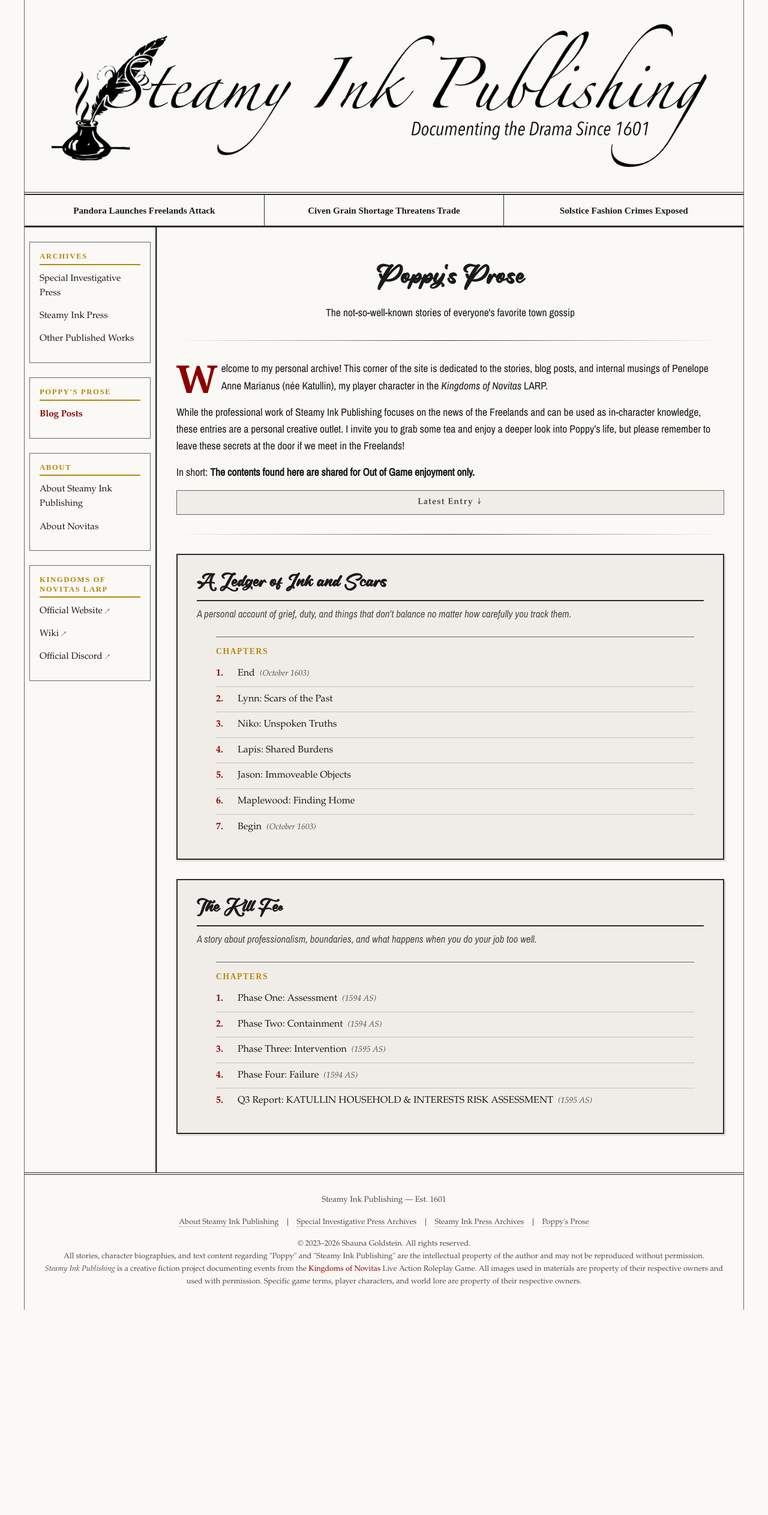
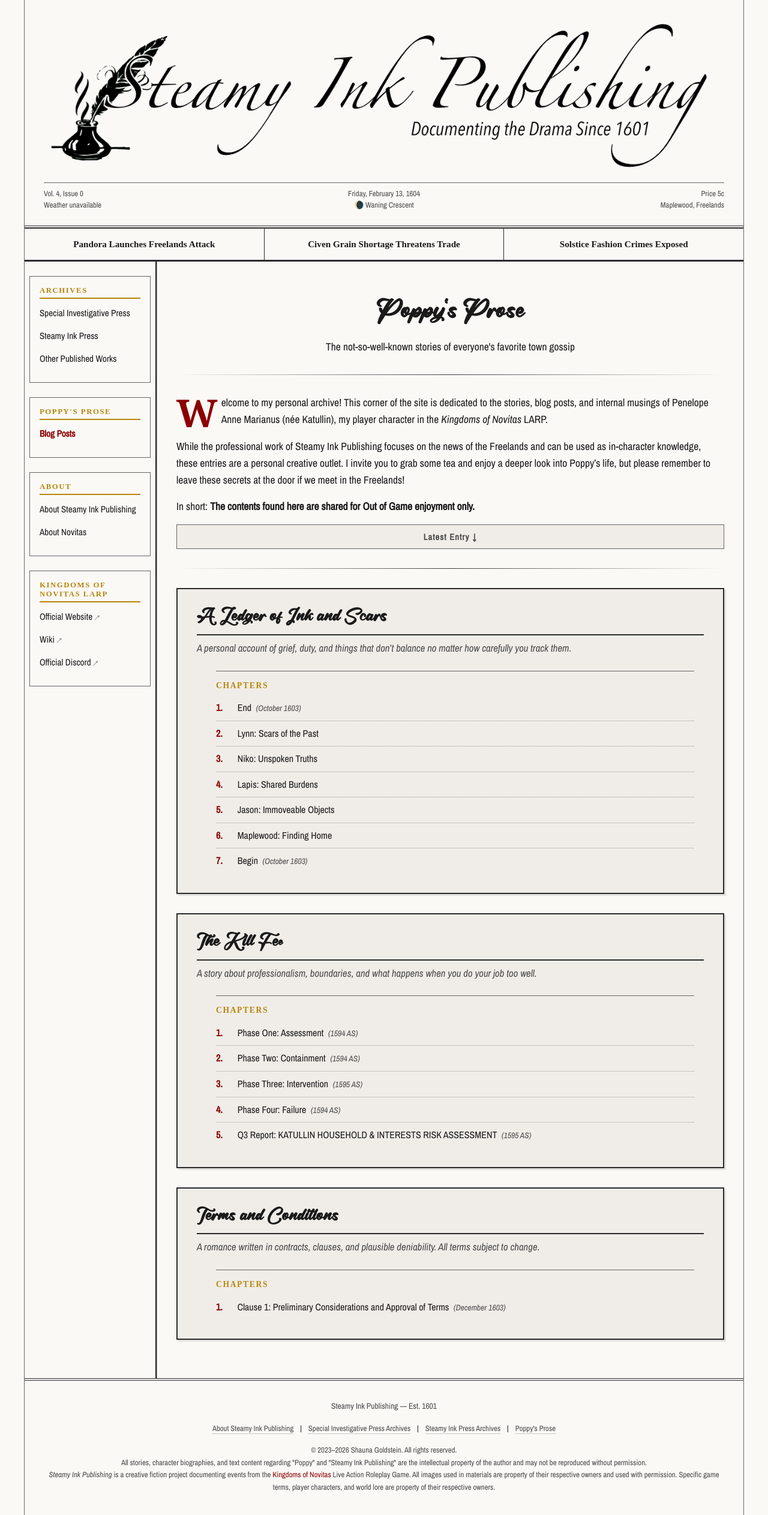
Before and after one commit to ftkatyowser/steamy-ink, a Jekyll site: the page built from blog.md, in a window 1280 px wide. Shown: the whole page at 60% size. Built offline with Jekyll 4.4.1, drawn with Linux system fonts in a browser that asks for light colours; before the commit the page ends 2183 px from its top, so only the background shows below that.

Commit message:
masthead update

```diff
--- a/_includes/masthead.html
+++ b/_includes/masthead.html
@@ -3,4 +3,16 @@
   <a href="{{ '/' | relative_url }}">
     <img src="{{ '/assets/images/Steamy_Ink_Publishing_Logo.png' | relative_url }}" alt="Steamy Ink Publishing" class="masthead-logo">
   </a>
+  <div class="dateline">
+    <div class="dateline-row">
+      <span class="dateline-left" id="dateline-vol"></span>
+      <span class="dateline-center" id="dateline-date"></span>
+      <span class="dateline-right dateline-price">Price 5c</span>
+    </div>
+    <div class="dateline-row">
+      <span class="dateline-left" id="dateline-weather"></span>
+      <span class="dateline-center" id="dateline-moon"></span>
+      <span class="dateline-right">Maplewood, Freelands</span>
+    </div>
+  </div>
  </header>
--- a/_includes/poppy_break.html
+++ b/_includes/poppy_break.html
@@ -1,3 +1,3 @@
 <div class="scene-break" style="text-align: center; font-size: 2.5rem; margin: 2rem 0; color: #555;">
-    ༻⊱ <img src="/assets/images/poppy_flower.png" alt="Scene Break" style="height: 0.8em; vertical-align: middle; margin: 0 5px;"> ⊰༺
+    ༻⊱<img src="/assets/images/poppy_flower.png" alt="Scene Break" style="height: 0.8em; vertical-align: middle; margin: 0 5px;">⊰༺
 </div>
--- a/_layouts/default.html
+++ b/_layouts/default.html
@@ -38,5 +38,6 @@
   </div>
 
   <script src="{{ '/assets/js/menu.js' | relative_url }}"></script>
+  <script src="{{ '/assets/js/dateline.js' | relative_url }}"></script>
 </body>
 </html>
--- a/assets/css/style.css
+++ b/assets/css/style.css
@@ -22,7 +22,7 @@
   --font-body: 'Archivo Narrow', 'Arial Narrow', sans-serif;
   --font-masthead: 'Playfair Display', 'Georgia', serif;
   --font-headline: 'Old Standard TT', 'Times New Roman', serif;
-  --font-nav: 'EB Garamond', 'Garamond', serif;
+  --font-nav: 'Archivo Narrow', 'Arial Narrow', serif;
   --font-blog-header: 'Rough Anthem', 'Georgia', serif;
   --font-special-headline: 'Rustic Jack', 'Georgia', serif;
   --font-steamy-headline: 'Nanum Pen Script', cursive;
@@ -254,6 +254,52 @@
   color: var(--accent-gold);
   letter-spacing: 0.15em;
   text-transform: lowercase;
+}
+
+/* --- Dateline --- */
+.dateline {
+  margin-top: var(--spacing-sm);
+  padding-top: var(--spacing-sm);
+  border-top: 1px solid var(--border-medium);
+  font-family: var(--font-body);
+  font-size: 0.8rem;
+  color: var(--text-secondary);
+  line-height: 1.4;
+}
+
+.dateline-row {
+  display: flex;
+  justify-content: space-between;
+  align-items: baseline;
+  padding: 1px 0;
+}
+
+.dateline-left,
+.dateline-center,
+.dateline-right {
+  flex: 1;
+}
+
+.dateline-left {
+  text-align: left;
+}
+
+.dateline-center {
+  text-align: center;
+}
+
+.dateline-right {
+  text-align: right;
+}
+
+.dateline a {
+  color: var(--text-secondary);
+  text-decoration: none;
+}
+
+.dateline a:hover {
+  color: var(--accent-red);
+  text-decoration: underline;
 }
 
 /* --- Headline Banner --- */
@@ -1079,6 +1125,14 @@
   .archive-filters {
     flex-direction: column;
   }
+
+  .dateline {
+    font-size: 0.7rem;
+  }
+
+  .dateline-price {
+    display: none;
+  }
 }
 
 /* --- Additional Jekyll Styles --- */
--- /dev/null
+++ b/assets/js/dateline.js
@@ -0,0 +1,93 @@
+(function () {
+  var now = new Date();
+  var realYear = now.getFullYear();
+  var month = now.getMonth(); // 0-indexed
+
+  // --- Volume & Issue ---
+  var vol = realYear - 2022;
+  // Game schedule: March(1)–December(9), skipping July
+  var issueMap = [0, 0, 1, 2, 3, 4, 0, 5, 6, 7, 8, 9];
+  //              Jan Feb Mar Apr May Jun Jul Aug Sep Oct Nov Dec
+  var issue = issueMap[month];
+  var volEl = document.getElementById('dateline-vol');
+  if (volEl) {
+    volEl.textContent = 'Vol. ' + vol + ', Issue ' + issue;
+  }
+
+  // --- Date with fictional year ---
+  var fictionalYear = realYear - 422;
+  var days = ['Sunday', 'Monday', 'Tuesday', 'Wednesday', 'Thursday', 'Friday', 'Saturday'];
+  var months = ['January', 'February', 'March', 'April', 'May', 'June',
+    'July', 'August', 'September', 'October', 'November', 'December'];
+  var dateStr = days[now.getDay()] + ', ' + months[month] + ' ' + now.getDate() + ', ' + fictionalYear;
+  var dateEl = document.getElementById('dateline-date');
+  if (dateEl) {
+    dateEl.textContent = dateStr;
+  }
+
+  // --- Moon Phase ---
+  function getMoonPhase(date) {
+    // Synodic month calculation based on a known new moon (Jan 6, 2000)
+    var knownNew = new Date(2000, 0, 6, 18, 14, 0);
+    var synodic = 29.53058867;
+    var diff = (date.getTime() - knownNew.getTime()) / 1000;
+    var days = diff / 86400;
+    var cycles = days / synodic;
+    var phase = cycles - Math.floor(cycles);
+
+    if (phase < 0.0625) return { emoji: '\uD83C\uDF11', name: 'New Moon' };
+    if (phase < 0.1875) return { emoji: '\uD83C\uDF12', name: 'Waxing Crescent' };
+    if (phase < 0.3125) return { emoji: '\uD83C\uDF13', name: 'First Quarter' };
+    if (phase < 0.4375) return { emoji: '\uD83C\uDF14', name: 'Waxing Gibbous' };
+    if (phase < 0.5625) return { emoji: '\uD83C\uDF15', name: 'Full Moon' };
+    if (phase < 0.6875) return { emoji: '\uD83C\uDF16', name: 'Waning Gibbous' };
+    if (phase < 0.8125) return { emoji: '\uD83C\uDF17', name: 'Last Quarter' };
+    if (phase < 0.9375) return { emoji: '\uD83C\uDF18', name: 'Waning Crescent' };
+    return { emoji: '\uD83C\uDF11', name: 'New Moon' };
+  }
+
+  var moon = getMoonPhase(now);
+  var moonEl = document.getElementById('dateline-moon');
+  if (moonEl) {
+    moonEl.textContent = moon.emoji + ' ' + moon.name;
+  }
+
+  // --- Weather (Open-Meteo, Ava NY) ---
+  var weatherEl = document.getElementById('dateline-weather');
+  var weatherLink = 'https://weather.com/weather/hoursbydays/l/43.42,-75.35';
+
+  // WMO weather code descriptions
+  var wmoCodes = {
+    0: 'Clear', 1: 'Mostly Clear', 2: 'Partly Cloudy', 3: 'Overcast',
+    45: 'Foggy', 48: 'Rime Fog',
+    51: 'Light Drizzle', 53: 'Drizzle', 55: 'Heavy Drizzle',
+    56: 'Freezing Drizzle', 57: 'Heavy Freezing Drizzle',
+    61: 'Light Rain', 63: 'Rain', 65: 'Heavy Rain',
+    66: 'Freezing Rain', 67: 'Heavy Freezing Rain',
+    71: 'Light Snow', 73: 'Snow', 75: 'Heavy Snow',
+    77: 'Snow Grains',
+    80: 'Light Showers', 81: 'Showers', 82: 'Heavy Showers',
+    85: 'Light Snow Showers', 86: 'Heavy Snow Showers',
+    95: 'Thunderstorm', 96: 'Thunderstorm w/ Hail', 99: 'Thunderstorm w/ Heavy Hail'
+  };
+
+  var apiUrl = 'https://api.open-meteo.com/v1/forecast?latitude=43.42&longitude=-75.35&current_weather=true&temperature_unit=fahrenheit';
+
+  fetch(apiUrl)
+    .then(function (res) { return res.json(); })
+    .then(function (data) {
+      if (data && data.current_weather) {
+        var temp = Math.round(data.current_weather.temperature);
+        var code = data.current_weather.weathercode;
+        var condition = wmoCodes[code] || 'Unknown';
+        if (weatherEl) {
+          weatherEl.innerHTML = '<a href="' + weatherLink + '" target="_blank" rel="noopener">' + temp + '°F, ' + condition + '</a>';
+        }
+      }
+    })
+    .catch(function () {
+      if (weatherEl) {
+        weatherEl.innerHTML = '<a href="' + weatherLink + '" target="_blank" rel="noopener">Weather unavailable</a>';
+      }
+    });
+})();
```
Also changed, not shown: _posts/Ledger/2025-09-23-ledger-ch5.md (+1 -0 lines), _posts/TandC/2025-12-08-tandc-ch1.md (+1 -1 lines).
